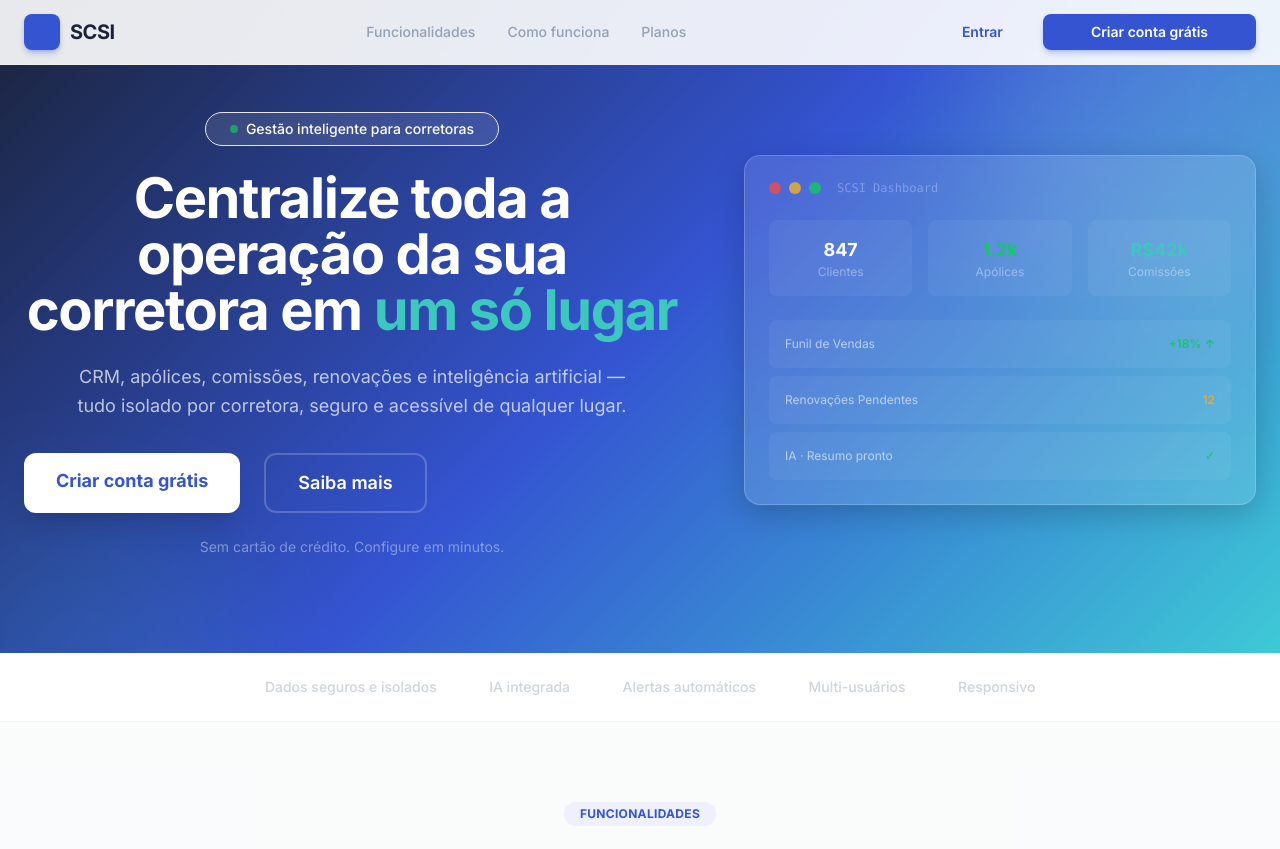
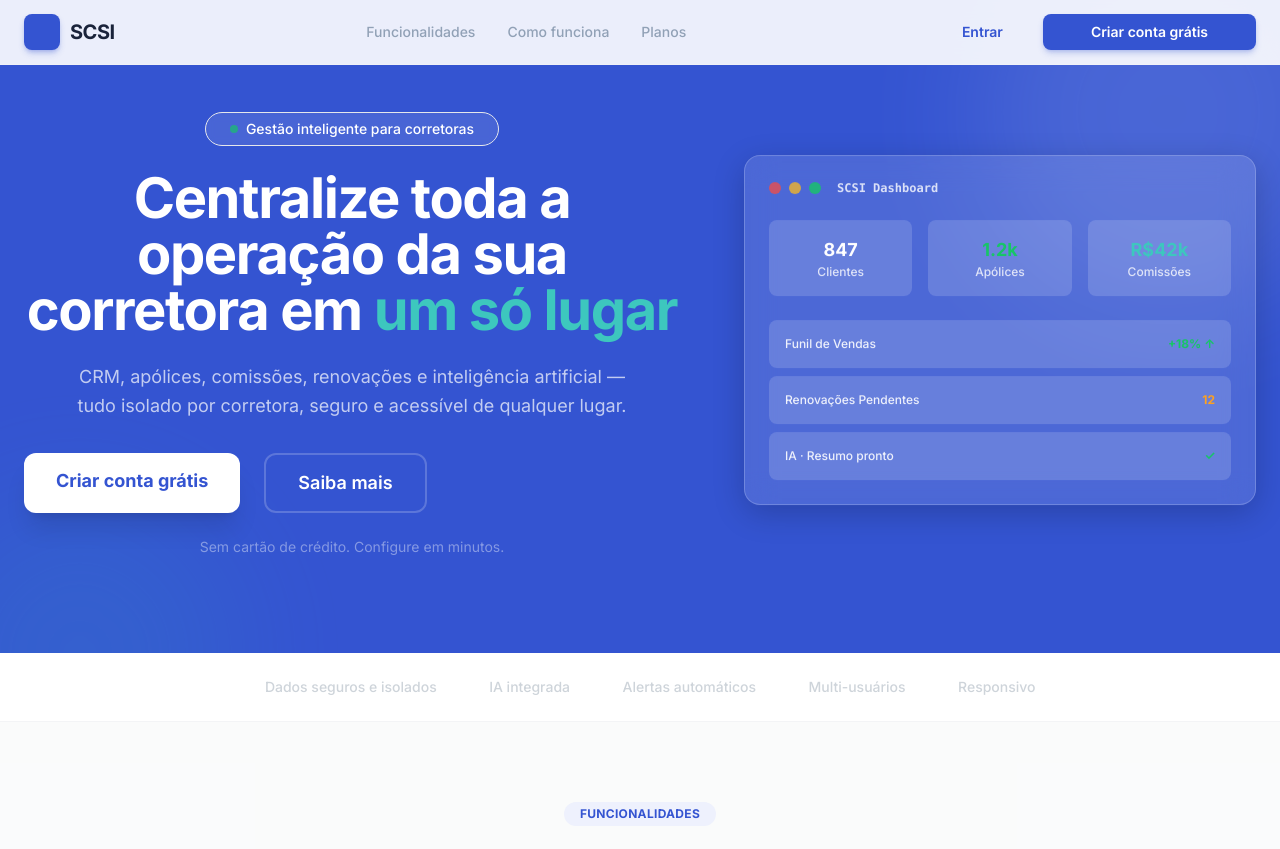
Before and after one commit to CAI0SAMPAI0/scsi, a Django app: page / in a window 1280 px wide. Shown: the top 849 px of the page. Run offline with Django 5.2, Linux system fonts and the light colour scheme; parts of the project's set-up code (start-up, migrations or seed data) failed here and were passed over; some libraries are stand-ins or nearby versions; some web fonts are replaced.

Commit message:
feat: enhance authentication forms with password visibility toggle and autocomplete attributes; update landing page styles and add password reset email templates

```diff
--- a/accounts/forms.py
+++ b/accounts/forms.py
@@ -19,6 +19,7 @@ class EmailLoginForm(AuthenticationForm):
         widget=forms.PasswordInput(attrs={
             'class': 'form-control',
             'placeholder': '••••••••',
+            'autocomplete': 'current-password',
         }),
     )
 
@@ -45,11 +46,11 @@ class RegisterForm(UserCreationForm):
     )
     password1 = forms.CharField(
         label='Senha',
-        widget=forms.PasswordInput(attrs={'class': 'form-control', 'placeholder': '••••••••'}),
+        widget=forms.PasswordInput(attrs={'class': 'form-control', 'placeholder': '••••••••', 'autocomplete': 'new-password'}),
     )
     password2 = forms.CharField(
         label='Confirmar senha',
-        widget=forms.PasswordInput(attrs={'class': 'form-control', 'placeholder': '••••••••'}),
+        widget=forms.PasswordInput(attrs={'class': 'form-control', 'placeholder': '••••••••', 'autocomplete': 'new-password'}),
     )
 
     class Meta:
--- a/core/settings.py
+++ b/core/settings.py
@@ -7,7 +7,7 @@ environ.Env.read_env(BASE_DIR / '.env')
 
 SECRET_KEY = env('SECRET_KEY', default='django-insecure-change-me-in-production')
 DEBUG = env('DEBUG', default=True)
-ALLOWED_HOSTS = env.list('ALLOWED_HOSTS', default=['localhost', '127.0.0.1'])
+ALLOWED_HOSTS = env.list('ALLOWED_HOSTS', default=['localhost', '127.0.0.1', '.hf.space', '.huggingface.co'])
 CSRF_TRUSTED_ORIGINS = env.list('CSRF_TRUSTED_ORIGINS', default=['http://localhost:8000'])
 
 AUTH_USER_MODEL = 'accounts.User'
--- a/templates/landing.html
+++ b/templates/landing.html
@@ -38,7 +38,7 @@ tailwind.config = {
 <style>
     body { background: #fff; }
     .hero-gradient {
-        background: linear-gradient(135deg, #1a233a 0%, #3454d1 50%, #3ec9d6 100%);
+        background: #3454d1;
     }
     .text-gradient {
         background: linear-gradient(135deg, #3454d1, #3ec9d6);
@@ -159,34 +159,34 @@ tailwind.config = {
                         <div class="w-3 h-3 rounded-full bg-danger/80"></div>
                         <div class="w-3 h-3 rounded-full bg-warning/80"></div>
                         <div class="w-3 h-3 rounded-full bg-success/80"></div>
-                        <span class="text-white/30 text-xs ml-2 font-mono">SCSI Dashboard</span>
+                        <span class="text-white/80 text-xs ml-2 font-mono font-semibold">SCSI Dashboard</span>
                     </div>
                     <div class="grid grid-cols-3 gap-3 mb-4">
-                        <div class="bg-white/5 rounded-lg p-3 text-center">
+                        <div class="bg-white/15 rounded-lg p-3 text-center">
                             <div class="text-white font-bold text-lg">847</div>
-                            <div class="text-white/40 text-xs">Clientes</div>
+                            <div class="text-white/80 text-xs font-medium">Clientes</div>
                         </div>
-                        <div class="bg-white/5 rounded-lg p-3 text-center">
+                        <div class="bg-white/15 rounded-lg p-3 text-center">
                             <div class="text-success font-bold text-lg">1.2k</div>
-                            <div class="text-white/40 text-xs">Apólices</div>
+                            <div class="text-white/80 text-xs font-medium">Apólices</div>
                         </div>
-                        <div class="bg-white/5 rounded-lg p-3 text-center">
+                        <div class="bg-white/15 rounded-lg p-3 text-center">
                             <div class="text-info font-bold text-lg">R$42k</div>
-                            <div class="text-white/40 text-xs">Comissões</div>
+                            <div class="text-white/80 text-xs font-medium">Comissões</div>
                         </div>
                     </div>
                     <div class="space-y-2">
-                        <div class="bg-white/5 rounded-lg p-3 flex items-center justify-between">
-                            <span class="text-white/60 text-xs">Funil de Vendas</span>
-                            <span class="text-success text-xs font-semibold">+18% ↑</span>
+                        <div class="bg-white/15 rounded-lg p-3 flex items-center justify-between">
+                            <span class="text-white/90 text-xs font-medium">Funil de Vendas</span>
+                            <span class="text-success text-xs font-bold">+18% ↑</span>
                         </div>
-                        <div class="bg-white/5 rounded-lg p-3 flex items-center justify-between">
-                            <span class="text-white/60 text-xs">Renovações Pendentes</span>
-                            <span class="text-warning text-xs font-semibold">12</span>
+                        <div class="bg-white/15 rounded-lg p-3 flex items-center justify-between">
+                            <span class="text-white/90 text-xs font-medium">Renovações Pendentes</span>
+                            <span class="text-warning text-xs font-bold">12</span>
                         </div>
-                        <div class="bg-white/5 rounded-lg p-3 flex items-center justify-between">
-                            <span class="text-white/60 text-xs">IA · Resumo pronto</span>
-                            <span class="text-success text-xs">✓</span>
+                        <div class="bg-white/15 rounded-lg p-3 flex items-center justify-between">
+                            <span class="text-white/90 text-xs font-medium">IA · Resumo pronto</span>
+                            <span class="text-success text-xs font-bold">✓</span>
                         </div>
                     </div>
                 </div>
```
Also changed, not shown: templates/accounts/login.html (+24 -1 lines), templates/accounts/register.html (+30 -2 lines).
